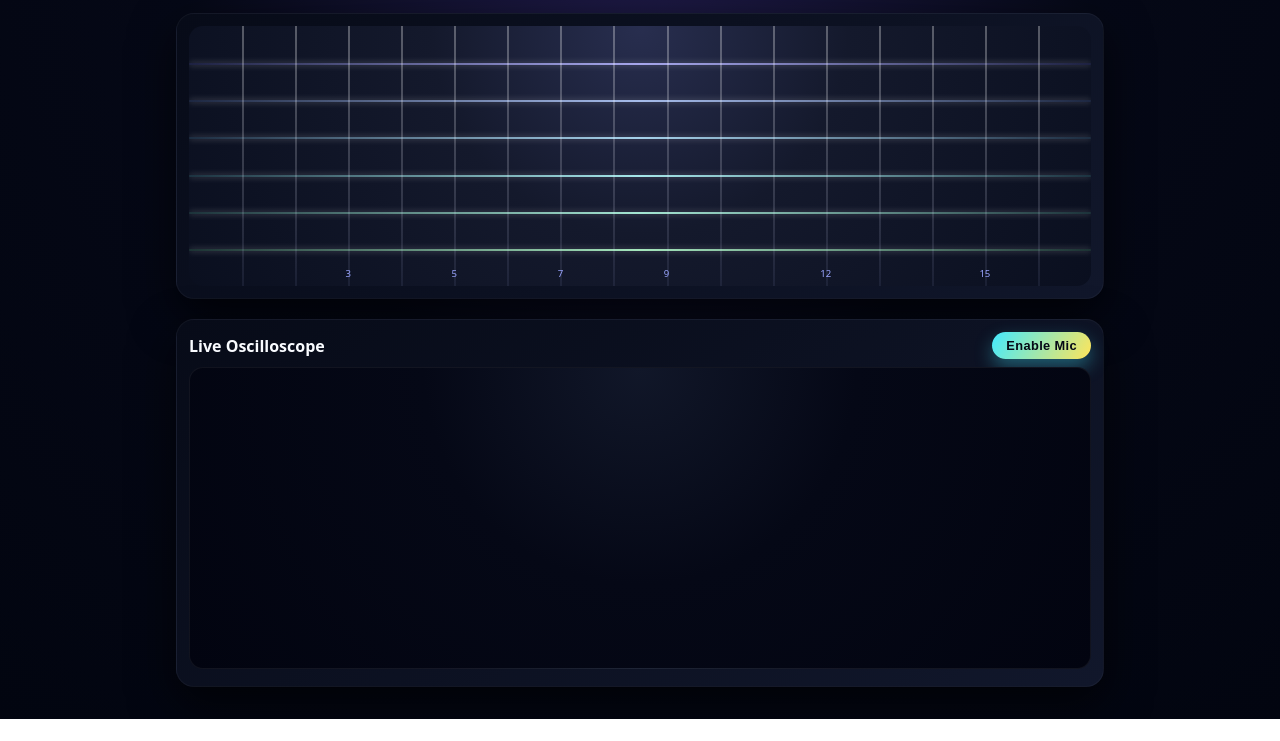
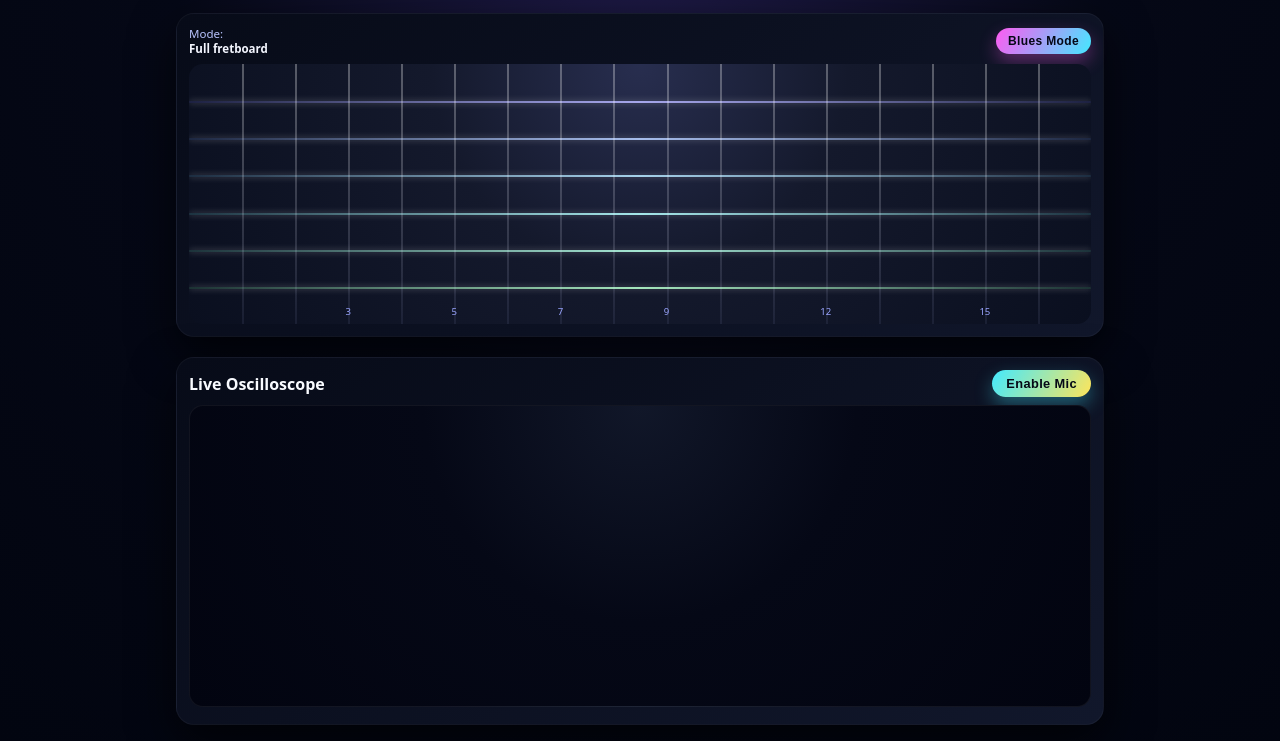
Before and after one commit to taggatron/waveoscilliscope, a plain HTML site: page index.html in a window 1280 px wide. Shown: the part 81-822 px from the top of the page. Before the commit the page ends 800 px from the top, so only its background shows below. Drawn offline with Linux system fonts and the light colour scheme.

Commit message:
blues mode included

```diff
--- a/app.js
+++ b/app.js
@@ -22,6 +22,11 @@ const STRING_BASE_FREQS = [82.41, 110.0, 146.83, 196.0, 246.94, 329.63];
 
 // Store active notes keyed by id
 const activeVoices = new Map();
+
+// Blues scale mode (A minor pentatonic over standard tuning)
+let bluesMode = false;
+// Semitone offsets within the minor pentatonic: 1, b3, 4, 5, b7
+const MINOR_PENT_INTERVALS = [0, 3, 5, 7, 10];
 
 function ensureAudio() {
   if (!audioCtx) {
@@ -226,11 +231,23 @@ function buildFretboard() {
       hotspot.dataset.string = s;
       hotspot.dataset.fret = f;
 
+      const isBlues = isBluesNote(s, f);
+      hotspot.dataset.blues = isBlues ? "1" : "0";
+
       attachPointerHandlers(hotspot, s, f, id, posToFret);
 
       fretboardEl.appendChild(hotspot);
     }
   }
+}
+
+function isBluesNote(stringIndex, fret) {
+  // Map each string to its open-string note in semitones relative to A2 = 0
+  // E2: -5, A2: 0, D3: 5, G3: 10, B3: 14, E4: 19
+  const STRING_OFFSETS = [-5, 0, 5, 10, 14, 19];
+  const semisFromA = STRING_OFFSETS[stringIndex] + fret;
+  const mod = ((semisFromA % 12) + 12) % 12;
+  return bluesMode ? MINOR_PENT_INTERVALS.includes(mod) : true;
 }
 
 function attachPointerHandlers(el, stringIndex, fret, id, posToFret) {
@@ -245,7 +262,9 @@ function attachPointerHandlers(el, stringIndex, fret, id, posToFret) {
     startX = point.x;
     startY = point.y;
     el.classList.add("active");
-    createVoice(stringIndex, fret, id);
+    if (el.dataset.blues === "1" || !bluesMode) {
+      createVoice(stringIndex, fret, id);
+    }
   };
 
   const onMove = (ev) => {
@@ -390,6 +409,17 @@ function init() {
   buildFretboard();
   const btn = document.getElementById("micToggle");
   btn.addEventListener("click", toggleMic);
+
+   const bluesBtn = document.getElementById("bluesToggle");
+   const modeName = document.getElementById("modeName");
+   bluesBtn.addEventListener("click", () => {
+     bluesMode = !bluesMode;
+     bluesBtn.classList.toggle("active", bluesMode);
+     modeName.textContent = bluesMode ? "Blues (A minor pentatonic)" : "Full fretboard";
+
+     // Rebuild fretboard so blues markers / allowed notes update
+     buildFretboard();
+   });
 }
 
 if (document.readyState === "loading") {
--- a/index.html
+++ b/index.html
@@ -15,6 +15,13 @@
 
     <main>
       <section class="fretboard-section">
+        <div class="fretboard-header">
+          <div class="mode-labels">
+            <span>Mode:</span>
+            <span id="modeName">Full fretboard</span>
+          </div>
+          <button id="bluesToggle">Blues Mode</button>
+        </div>
         <div id="fretboard"></div>
       </section>
 
--- a/style.css
+++ b/style.css
@@ -62,6 +62,43 @@ main {
   padding: 12px;
   box-shadow: 0 18px 45px rgba(0, 0, 0, 0.65);
   border: 1px solid rgba(255, 255, 255, 0.04);
+}
+
+.fretboard-header {
+  display: flex;
+  justify-content: space-between;
+  align-items: center;
+  margin-bottom: 8px;
+}
+
+.mode-labels {
+  display: flex;
+  flex-direction: column;
+  font-size: 0.72rem;
+  color: #b9c4ff;
+}
+
+#modeName {
+  font-weight: 600;
+  color: #f4f6ff;
+}
+
+#bluesToggle {
+  border-radius: 999px;
+  padding: 6px 12px;
+  border: none;
+  font-size: 0.75rem;
+  font-weight: 600;
+  letter-spacing: 0.03em;
+  color: #050816;
+  background: linear-gradient(120deg, var(--accent), var(--accent2));
+  box-shadow: 0 8px 18px rgba(255, 90, 241, 0.32);
+  cursor: pointer;
+}
+
+#bluesToggle.active {
+  background: linear-gradient(120deg, #18c172, #a7ff5a);
+  box-shadow: 0 8px 18px rgba(68, 255, 140, 0.35);
 }
 
 #fretboard {
```
